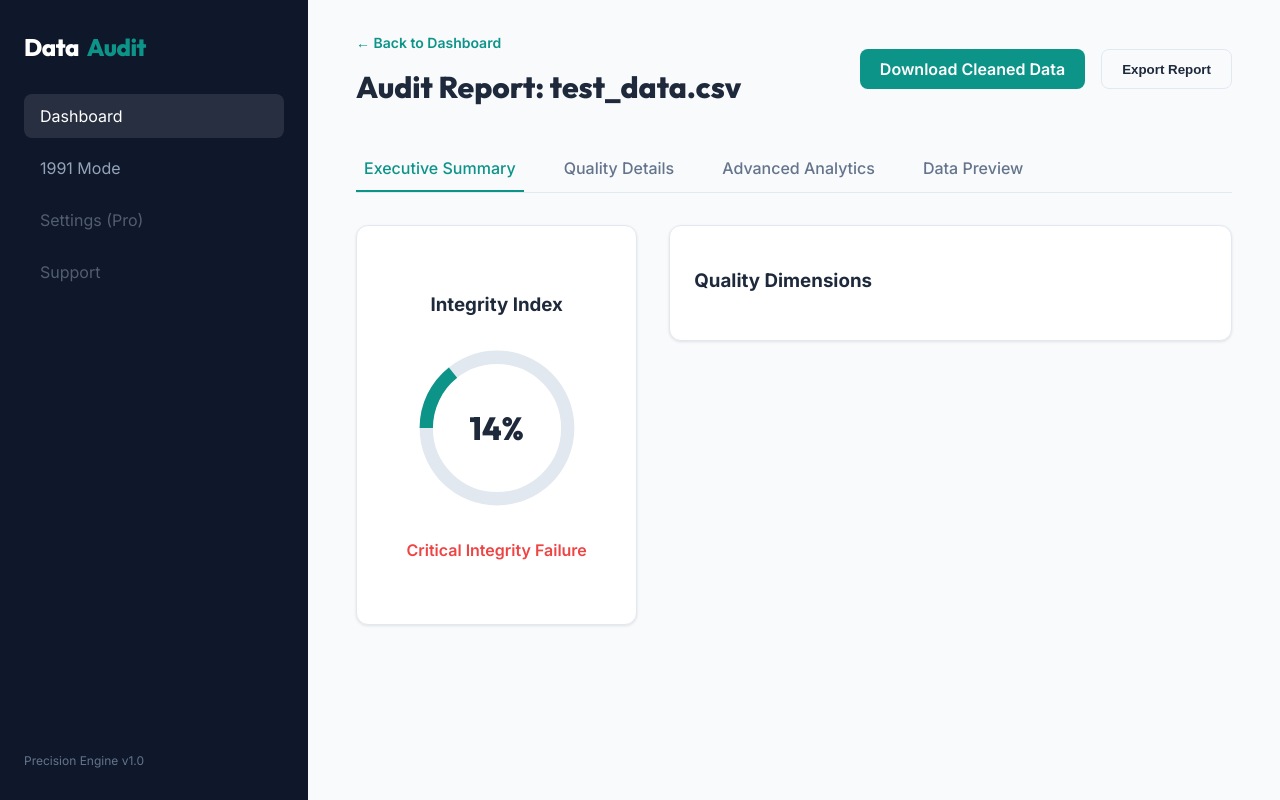
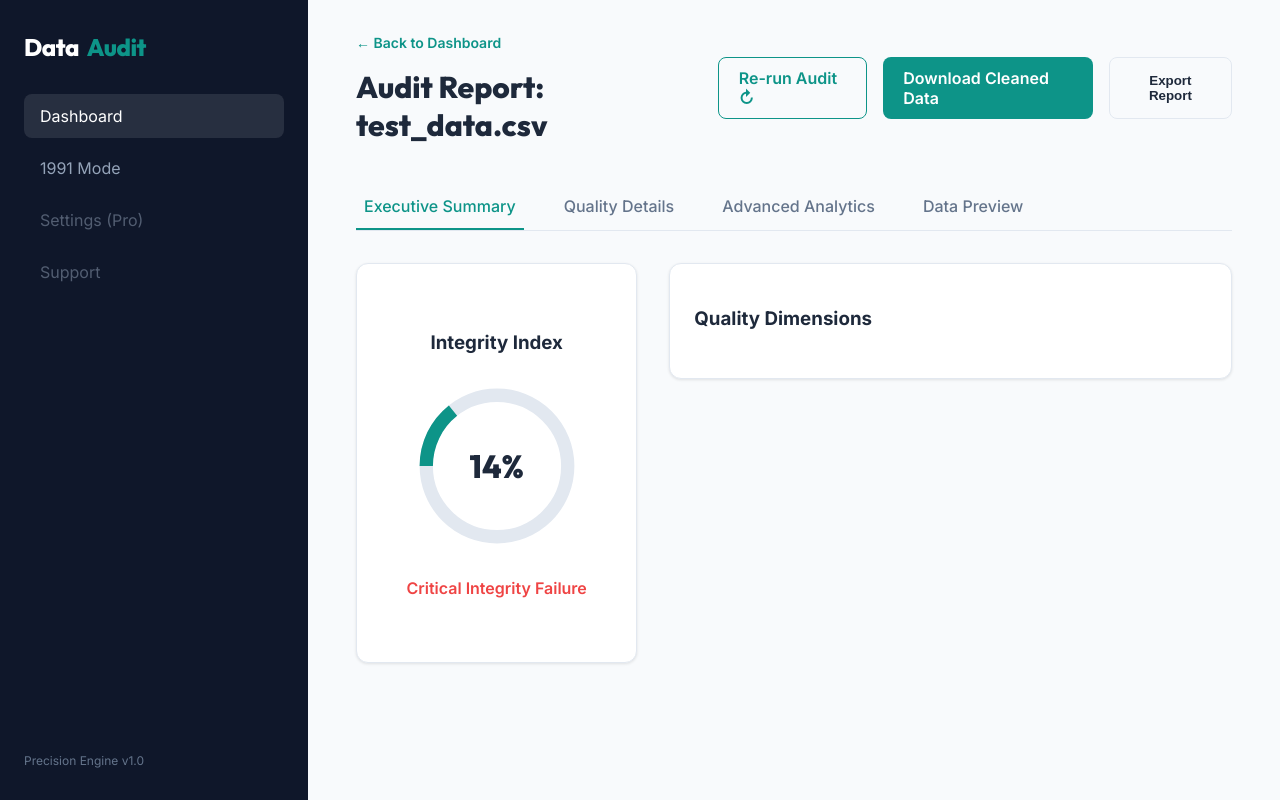
Before and after one commit to AliHamza-lab/revenu_flow, a Django app: page /result/1/ in a window 1280 px wide. Run offline with Django 5.2, Linux system fonts and the light colour scheme; data comes from the database, SQL or seed files in the repository.

Commit message:
Professional Polish: Added Re-run Audit feature and finished final UI fixes

```diff
--- a/engine/templates/engine/result.html
+++ b/engine/templates/engine/result.html
@@ -53,6 +53,8 @@
         <h1 style="margin-top: 1rem;">Audit Report: {{ session.file_name }}</h1>
     </div>
     <div style="display: flex; gap: 1rem;">
+        <a href="{% url 're_run_audit' session.id %}" class="btn btn-outline"
+            style="color: var(--primary); border-color: var(--primary);">Re-run Audit ↻</a>
         <a href="{% url 'download_cleaned' session.id %}" class="btn btn-primary">Download Cleaned Data</a>
         <button class="btn btn-outline" onclick="window.print()">Export Report</button>
     </div>
--- a/engine/urls.py
+++ b/engine/urls.py
@@ -6,5 +6,6 @@ urlpatterns = [
     path('audit/', views.run_audit_view, name='run_audit'),
     path('result/<int:session_id>/', views.audit_result, name='audit_result'),
     path('download/<int:session_id>/', views.download_cleaned_view, name='download_cleaned'),
+    path('re-run/<int:session_id>/', views.re_run_audit_view, name='re_run_audit'),
     path('historical/', views.historical_view, name='historical'),
 ]
--- a/engine/views.py
+++ b/engine/views.py
@@ -70,6 +70,27 @@ def download_cleaned_view(request, session_id):
     response['Content-Disposition'] = f'attachment; filename="cleaned_{session.file_name}"'
     return response
 
+def re_run_audit_view(request, session_id):
+    session = get_object_or_404(AuditSession, id=session_id)
+    fs = FileSystemStorage()
+    file_path = fs.path(session.file_name)
+
+    if not os.path.exists(file_path):
+        return HttpResponse("Original source file has been purged or is missing.", status=404)
+
+    auditor = DataAuditor(file_path)
+    report = auditor.run_audit()
+
+    if report:
+        summary = report.get('summary', {})
+        session.row_count = summary.get('row_count', 0)
+        session.error_count = summary.get('error_count', 0)
+        session.health_score = summary.get('health_score', 0)
+        session.json_report = report
+        session.save()
+
+    return redirect('audit_result', session_id=session.id)
+
 def historical_view(request):
     sessions = AuditSession.objects.all().order_by('-created_at')
     return render(request, 'engine/historical.html', {'sessions': sessions})
```
